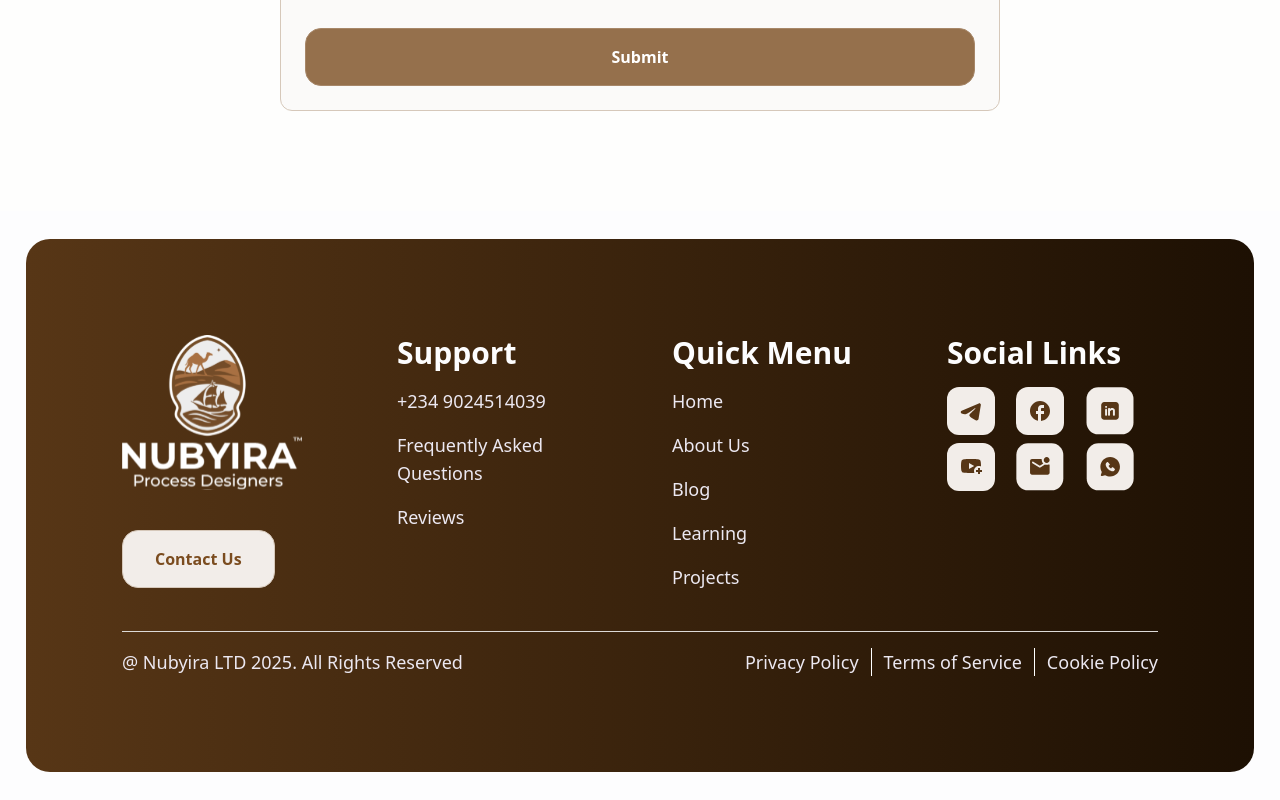
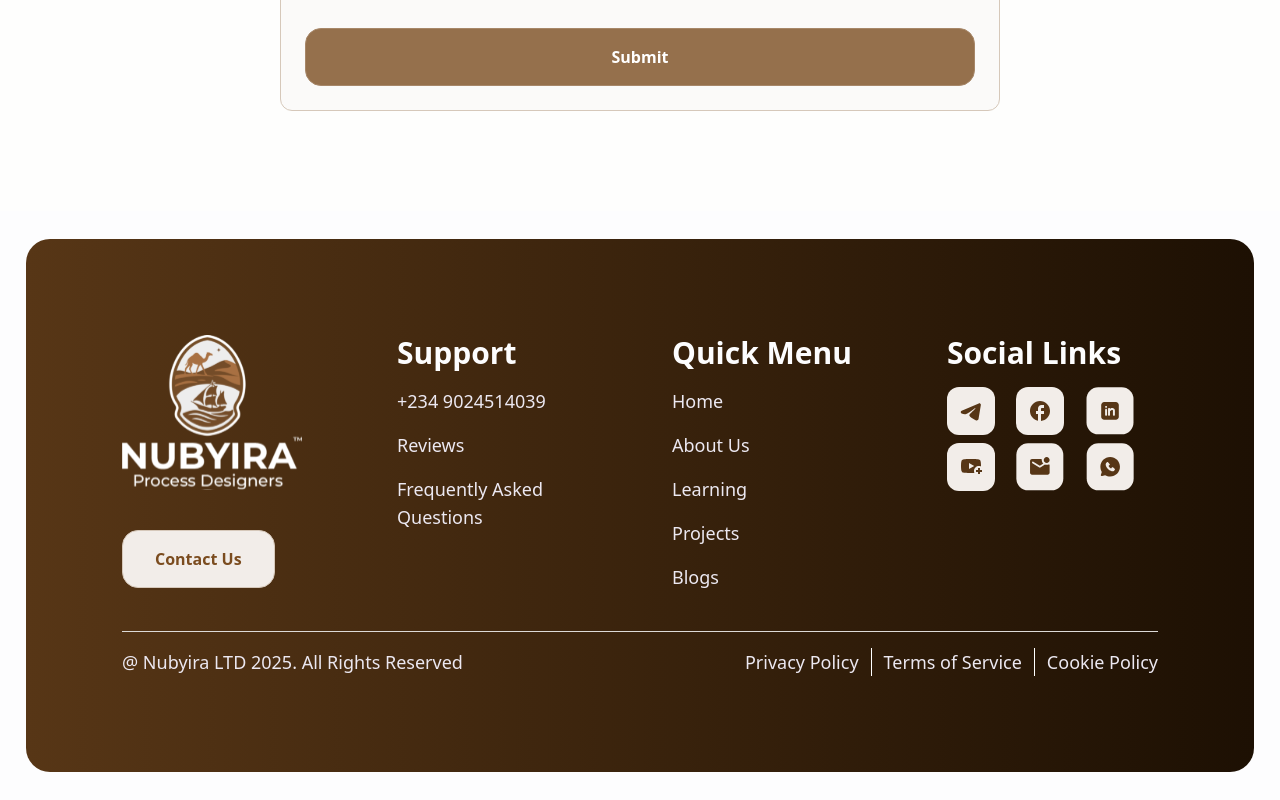
Before and after one commit to Alphalance247/nubyra-learning-platform, a Next.js app: page /contact in a window 1280 px wide. Shown: the part 1033-1833 px from the top of the page. Built offline with nearby package versions, Linux system fonts and the light colour scheme; no server answers.

Commit message:
refactor(footer): update blog link text and swap FAQ with Reviews; fix(testimonial): change country from USA to Algeria; style(project): adjust spacing in project title

```diff
--- a/src/app/components/common/footer.tsx
+++ b/src/app/components/common/footer.tsx
@@ -7,9 +7,9 @@ const Footer = () => {
   const quickLinks = [
     { link: "/home", name: "Home" },
     { link: "/about", name: "About Us" },
-    { link: "/blog", name: "Blog" },
     { link: "/learning", name: "Learning" },
     { link: "/project", name: "Projects" },
+    { link: "/blog", name: "Blogs" },
   ];
 
   const handleNavClick = (name: string) => {
@@ -53,16 +53,16 @@ const Footer = () => {
                   <a href="tel:+2349024514039">+234 9024514039</a>
                 </li>
                 <li
+                  onClick={() => handleNavClick("review")}
+                  className="cursor-pointer"
+                >
+                  Reviews
+                </li>
+                <li
                   onClick={() => handleNavClick("faq")}
                   className="cursor-pointer"
                 >
                   Frequently Asked Questions
-                </li>
-                <li
-                  onClick={() => handleNavClick("review")}
-                  className="cursor-pointer"
-                >
-                  Reviews
                 </li>
               </ul>
             </div>
--- a/src/app/components/home/testimonial.tsx
+++ b/src/app/components/home/testimonial.tsx
@@ -59,7 +59,7 @@ const Testimonial = () => {
             <TestimonialCard
               name="Djafer Nasr Eddine"
               profession="Chemical Process Engineer"
-              country="USA"
+              country="Algeria"
               stars="5/5"
               withEmptyStar={false}
               arr={["", "", "", "", ""]}
--- a/src/app/project/page.tsx
+++ b/src/app/project/page.tsx
@@ -22,8 +22,8 @@ const Project = () => {
         <div className="max-w-[1300px] mx-auto px-4 sm:px-6 md:px-8 pt-10 sm:pt-16 xl:pt-32 pb-10 sm:pb-16 xl:pb-32 relative z-20">
           <div className="w-full lg:w-[60%] text-center lg:text-left">
             <h1 className="text-white text-left text-3xl sm:text-4xl md:text-5xl  lg:text-6xl font-bold mb-6 font-montserrat leading-tight">
-              Our
-              <span className="text-[#120A02] bg-white px-1">projects</span>
+              Our{" "}
+              <span className="text-[#120A02] bg-white px-1"> projects</span>
             </h1>
             <p className="text-base text-left sm:text-lg md:text-xl font-medium mb-10 text-white w-full sm:w-[80%] lg:w-[70%] mx-auto lg:mx-0">
               A comprehensive list of completed process engineering projects
```
